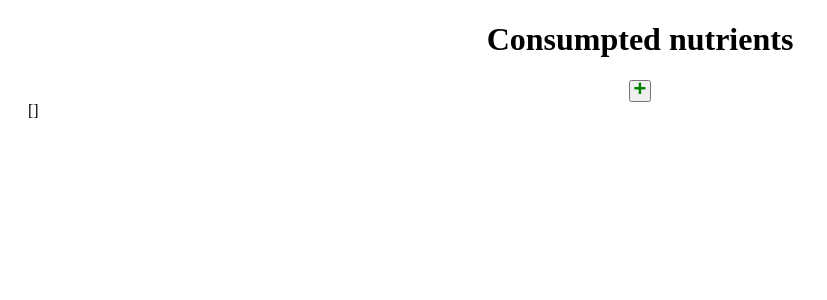
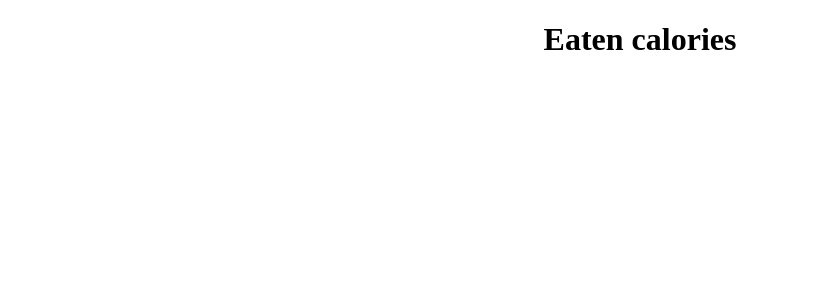
Before and after one commit to JELCZU/Eaten-calories, a Vue app: page / in a window 1280 px wide. Shown: the top 300 px of the page, without its empty margins (0-827 px from the left). Built offline with nearby package versions, Linux system fonts and the light colour scheme.

Commit message:
added AppHeader.vue

```diff
--- a/src/App.vue
+++ b/src/App.vue
@@ -1,16 +1,18 @@
 <template>
   <div class="wrapper">
-    <h1>Consumpted nutrients</h1>
-    <EatenCalories />
+    <AppHeader />
+    <!-- <EatenCalories /> -->
   </div>
 </template>
 
 <script>
-import EatenCalories from "./components/eatenCalories.vue";
+// import EatenCalories from "./components/eatenCalories.vue";
+import AppHeader from "./components/AppHeader.vue";
 
 export default {
   components: {
-    EatenCalories: EatenCalories,
+    // EatenCalories,
+    AppHeader,
   },
 };
 </script>
--- /dev/null
+++ b/src/components/AppHeader.vue
@@ -0,0 +1,18 @@
+<template>
+  <div>
+    <h1>Eaten calories</h1>
+  </div>
+</template>
+
+<script>
+export default {
+  name: "AppHeader",
+};
+</script>
+
+<style scoped>
+h1 {
+  text-align: center;
+  padding-top: 0;
+}
+</style>
--- a/src/components/SingleMeal.vue
+++ b/src/components/SingleMeal.vue
@@ -2,7 +2,7 @@
   <div class="singleMealWrapper">
     <div class="singleMealRibbon">
       <label style="display: inline-block; vertical-align: middle">{{
-        item.name
+        meal.name
       }}</label>
       <button
         class="removeMeal"
@@ -14,12 +14,7 @@
     </div>
     <div class="mealElement">
       <MealElementLegendRow />
-      <MealElement
-        v-for="mealElement in item.mealElements"
-        :key="mealElement.id"
-        :item="mealElement"
-        @removeClicked="removeItem"
-      />
+      <MealElement />
     </div>
     <div style="padding-top: 10px; padding-bottom: 5px">
       <button class="addMealElementbutton" @click="addMealElement">
@@ -34,7 +29,6 @@
 <script>
 import MealElementLegendRow from "./MealElementLegendRow.vue";
 import MealElement from "./MealElement.vue";
-// import SingleMealNutrients from "./SingleMealNutrients.vue";
 export default {
   props: ["item"],
   components: {
@@ -48,7 +42,7 @@ export default {
   },
   methods: {
     addMealElement() {
-      this.$emit("addMealElementClicked");
+      this.$emit("addMealElementClicked", this.item);
     },
     removeItem() {
       this.$emit("removeClicked", this.item.id);
--- a/src/components/eatenCalories.vue
+++ b/src/components/eatenCalories.vue
@@ -2,17 +2,16 @@
   <div class="eatenCaloriesWrapper">
     <div>
       <SingleMeal
-        v-for="item in items"
-        :key="item.id"
-        :item="item"
+        v-for="meal in meals"
+        :key="meal.id"
+        :meal="meal"
         @removeClicked="removeItem"
-        @addMealElementClicked="addMealElement"
       />
     </div>
     <button class="addMeal" @click="addMeal">
       <div style="transform: translateY(-2px) translateX(-0px)">+</div>
     </button>
-    <div>{{ items }}</div>
+    <div>{{ meals }}</div>
   </div>
 </template>
 
@@ -23,36 +22,36 @@ export default {
   components: {
     SingleMeal,
   },
+  name: "eatenCalories",
   data() {
     return {
-      items: [],
+      meals: [],
     };
   },
   methods: {
     addMeal() {
-      this.items.push({
-        name: "Meal " + (this.items.length + 1),
+      this.meals.push({
+        name: "Meal " + (this.meals.length + 1),
         mealElements: [],
         id: Math.random(),
       });
     },
     removeItem(id) {
-      const index = this.items.findIndex((item) => item.id === id);
-      window.console.log(this);
-      this.items.splice(index, 1);
+      const index = this.meals.findIndex((meal) => meal.id === id);
+      this.meals.splice(index, 1);
     },
-    addMealElement(item) {
-      window.console.log(this);
-      this.items.mealElements.push({
-        name: "Product name",
-        weight: 0,
-        proteins: 0,
-        carbs: 0,
-        fat: 0,
-        kcal: 0,
-        id: Math.random(),
-      });
-    },
+    // addMealElement(item) {
+    //   window.console.log(this.items.mealElements);
+    //   this.items.mealElements.push({
+    //     name: "Product name",
+    //     weight: 0,
+    //     proteins: 0,
+    //     carbs: 0,
+    //     fat: 0,
+    //     kcal: 0,
+    //     id: Math.random(),
+    //   });
+    // },
   },
 };
 </script>
```
